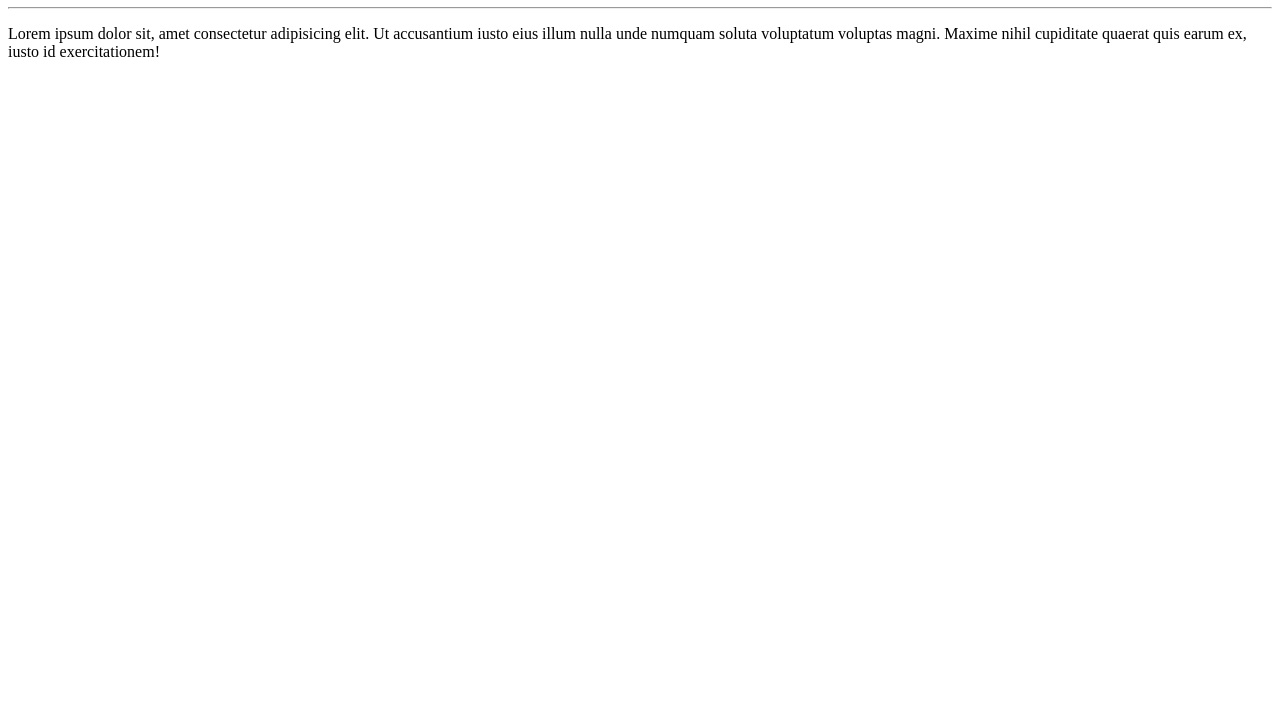
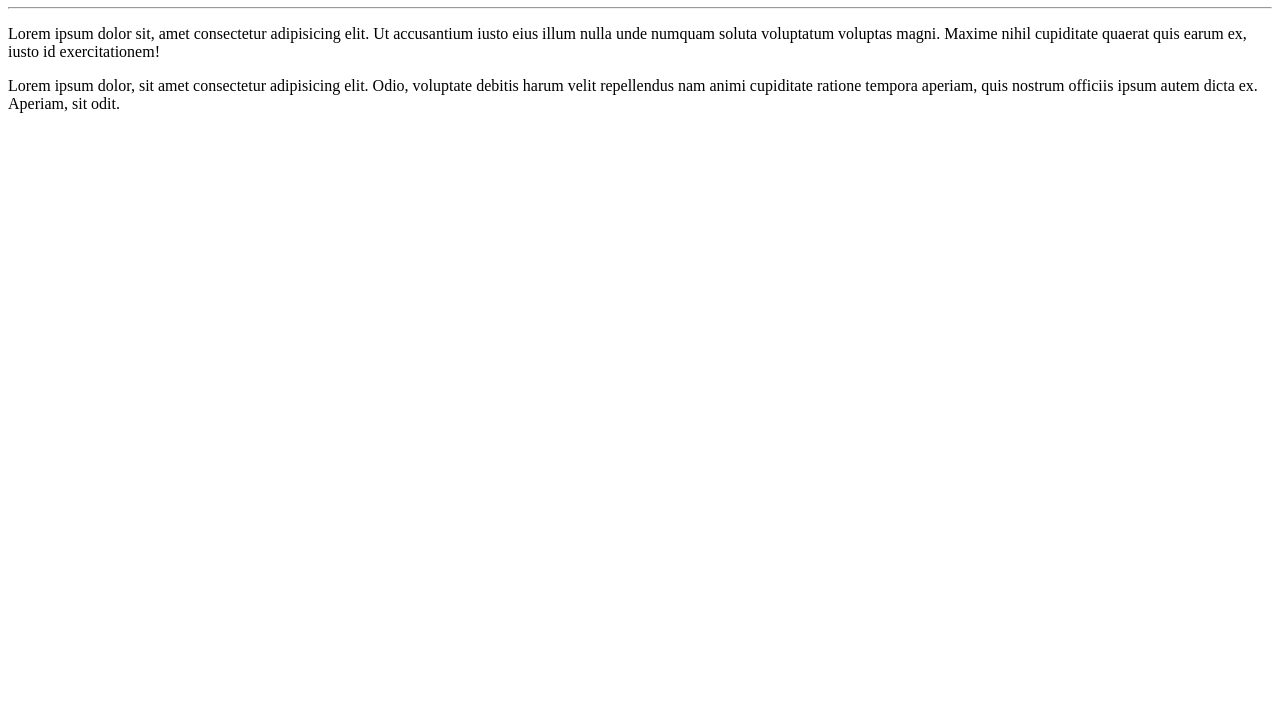
Before and after one commit to CenouraArQ/Ola-Mundo, a plain HTML site: page site-exemplo/index.html in a window 1280 px wide. Shown: the part 73-800 px from the top of the page. Drawn offline with Linux system fonts and the light colour scheme.

Commit message:
Adicionei um parágrafo

```diff
--- a/site-exemplo/index.html
+++ b/site-exemplo/index.html
@@ -10,5 +10,6 @@
     <h1>Olá, Mundo!</h1>
     <hr>
     <p>Lorem ipsum dolor sit, amet consectetur adipisicing elit. Ut accusantium iusto eius illum nulla unde numquam soluta voluptatum voluptas magni. Maxime nihil cupiditate quaerat quis earum ex, iusto id exercitationem!</p>
+    <p>Lorem ipsum dolor, sit amet consectetur adipisicing elit. Odio, voluptate debitis harum velit repellendus nam animi cupiditate ratione tempora aperiam, quis nostrum officiis ipsum autem dicta ex. Aperiam, sit odit.</p>
 </body>
 </html>
```
